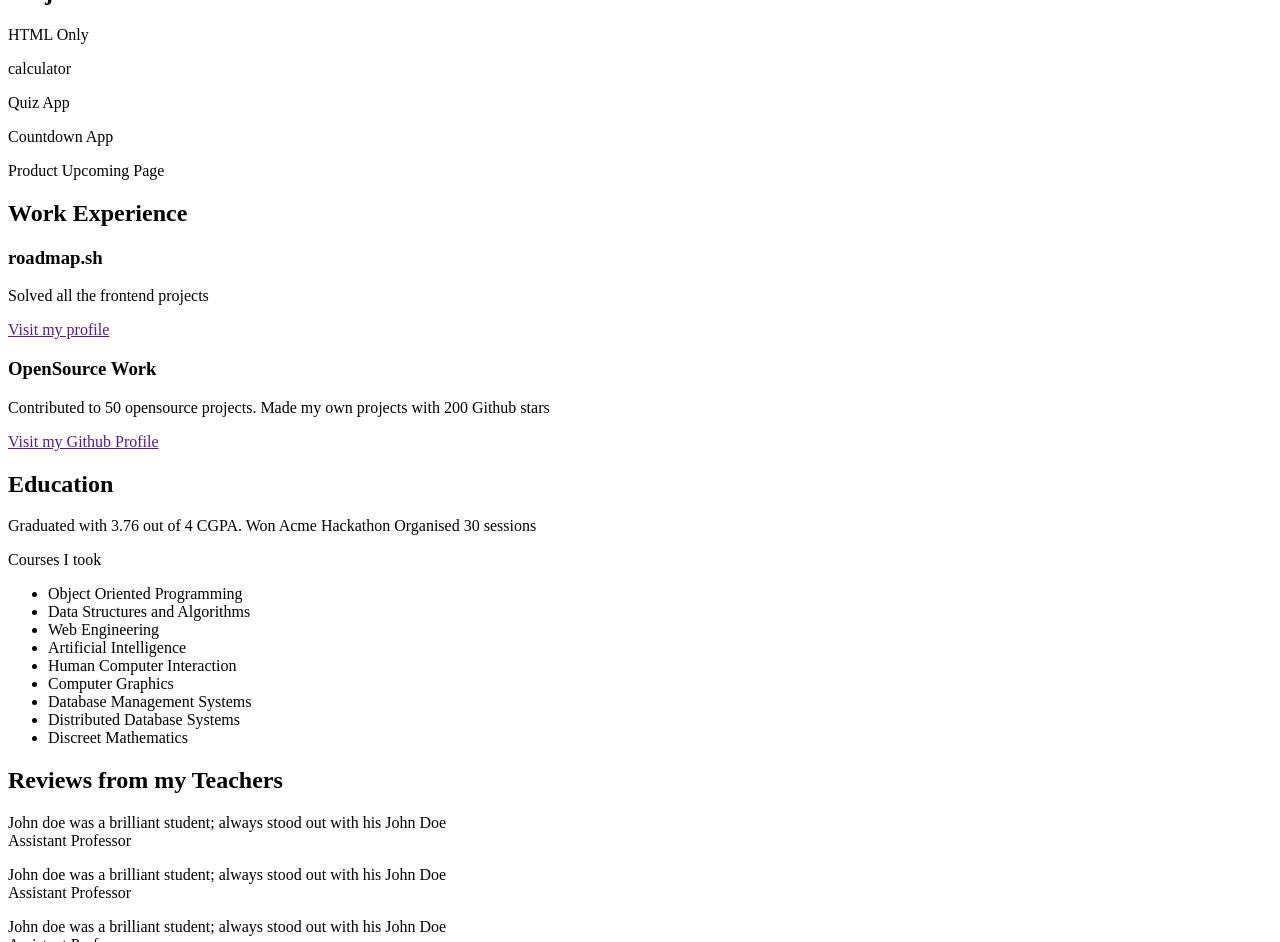
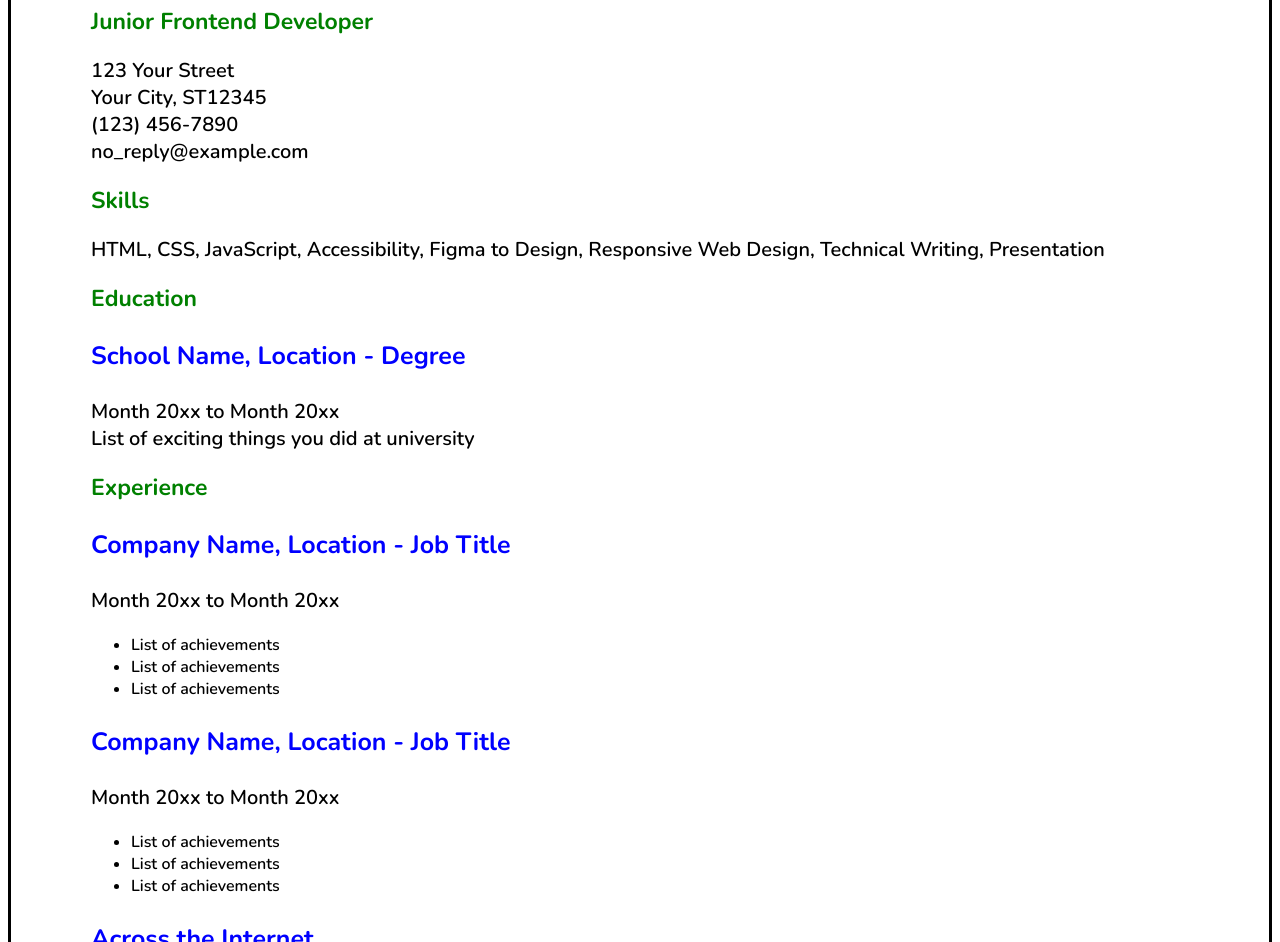
Before and after one commit to damihafiz/cv-template, a plain HTML site: page index.html in a window 1280 px wide. Shown: the part 183-1125 px from the top of the page. Drawn offline with nearby package versions, Linux system fonts and the light colour scheme.

Commit message:
Add files via upload

```diff
--- a/index.html
+++ b/index.html
@@ -2,72 +2,85 @@
 <html lang="en">
 <head>
     <meta charset="UTF-8">
-    <meta name="viewport" content="width=, initial-scale=1.0">
+    <meta name="viewport" content="width=device-width, initial-scale=1.0">
     <meta name="author" content="Hafiz-Dev">
     <meta name="description" content="a single-page CV (Curriculum Vitae) using only HTML">
-    <title>CV Template</title>
+    <link rel="preconnect" href="https://fonts.googleapis.com">
+    <link rel="preconnect" href="https://fonts.gstatic.com" crossorigin>
+    <link href="https://fonts.googleapis.com/css2?family=Nunito:ital,wght@0,200..1000;1,200..1000&display=swap"
+        rel="stylesheet">
+    <title>Resume</title>
+    <style>
+        body{
+            font-family: "Nunito", sans-serif;
+            font-optical-sizing: auto;
+            font-weight: 600;
+            font-style: normal;
+        }
+        main{
+            padding:80px;
+            border: solid black 3px;
+            border-radius: 20px;
+        }
+        hr{
+            margin-right: 30%;
+            border:solid 2px black;
+        }
+        h2{
+            font-size: 23px;
+            color:green;
+        }
+        h3{
+            font-size: 25px;
+            color: blue;
+        }
+        p{
+            font-size: 20px;
+        }
+    </style>
 </head>
 <body>
-    <header>
-    <a href="#">Your Name</a>
-    <nav>
-        <a href="index.html">Home</a>
-        <a href="projects.html">Projects</a>
-        <a href="articles.html">Articles</a>
-        <a href="contact.html">Contact</a>
-    </nav>
-    </header>
     <main>
-      <h1>Frontend Developer</h1>
-    <p>html only with proper layout, no styling</p>
-    <section>
-        <div>
-            <h2>Projects</h2>
-            <p>HTML Only</p>
-            <p>calculator</p>
-            <p>Quiz App</p>
-            <p>Countdown App</p>
-            <p>Product Upcoming Page</p>
-        </div>
-        <div>
-            <h2>Work Experience</h2>
-            <div>
-                <h3>roadmap.sh</h3>
-                <p>Solved all the frontend projects</p>
-                <a href="">Visit my profile</a>
-            </div>
-            <div>
-                <h3>OpenSource Work</h3>
-                <p>Contributed to 50 opensource projects. Made my own projects with 200 Github stars</p>
-                <a href="">Visit my Github Profile</a>
-            </div>
-        </div>
-        <div>
+        <hr>
+        <h1>Your Name</h1>
+        <h2>Junior Frontend Developer</h2>
+        <p>123 Your Street<br>
+            Your City, ST12345 <br>
+            (123) 456-7890 <br>
+            no_reply@example.com
+        </p>
+        <section>
+            <h2>Skills</h2>
+            <p>HTML, CSS, JavaScript, Accessibility, Figma to Design, Responsive Web Design,
+            Technical Writing, Presentation
+            </p>
+        </section>
+        <section>
             <h2>Education</h2>
-            <p>Graduated with 3.76 out of 4 CGPA. Won Acme Hackathon Organised 30 sessions</p>
-            <p>Courses I took</p>
+            <h3>School Name, Location - Degree</h3>
+            <p>Month 20xx to Month 20xx <br>
+            List of exciting things you did at university
+            </p>
+        </section>
+        <section>
+            <h2>Experience</h2>
+            <h3>Company Name, Location - Job Title</h3>
+            <p>Month 20xx to Month 20xx</p>
             <ul>
-                <li>Object Oriented Programming</li>
-                <li>Data Structures and Algorithms</li>
-                <li>Web Engineering</li>
-                <li>Artificial Intelligence</li>
-                <li>Human Computer Interaction</li>
-                <li>Computer Graphics</li>
-                <li>Database Management Systems</li>
-                <li>Distributed Database Systems</li>
-                <li>Discreet Mathematics</li>
+                <li>List of achievements</li>
+                <li>List of achievements</li>
+                <li>List of achievements</li>
             </ul>
-        </div>
-    </section>
-    <section>
-        <h2>Reviews from my Teachers</h2>
-        <p>John doe was a brilliant student; always stood out with his <span>John Doe <br> Assistant Professor</span> </p>
-        <p>John doe was a brilliant student; always stood out with his <span>John Doe <br> Assistant Professor</span> </p>
-        <p>John doe was a brilliant student; always stood out with his <span>John Doe <br> Assistant Professor</span> </p>
-    </section>
-    <footer>
-        &copy; all rights reserved 2025
-    </footer>
-</main>
+            <h3>Company Name, Location - Job Title</h3>
+            <p>Month 20xx to Month 20xx</p>
+            <ul>
+                <li>List of achievements</li>
+                <li>List of achievements</li>
+                <li>List of achievements</li>
+            </ul>
+        </section>
+        <h3>Across the Internet</h3>
+        <p>Add your LinkedIn, GitHub profile links</p>
+    </main>
 </body>
 </html>
```
